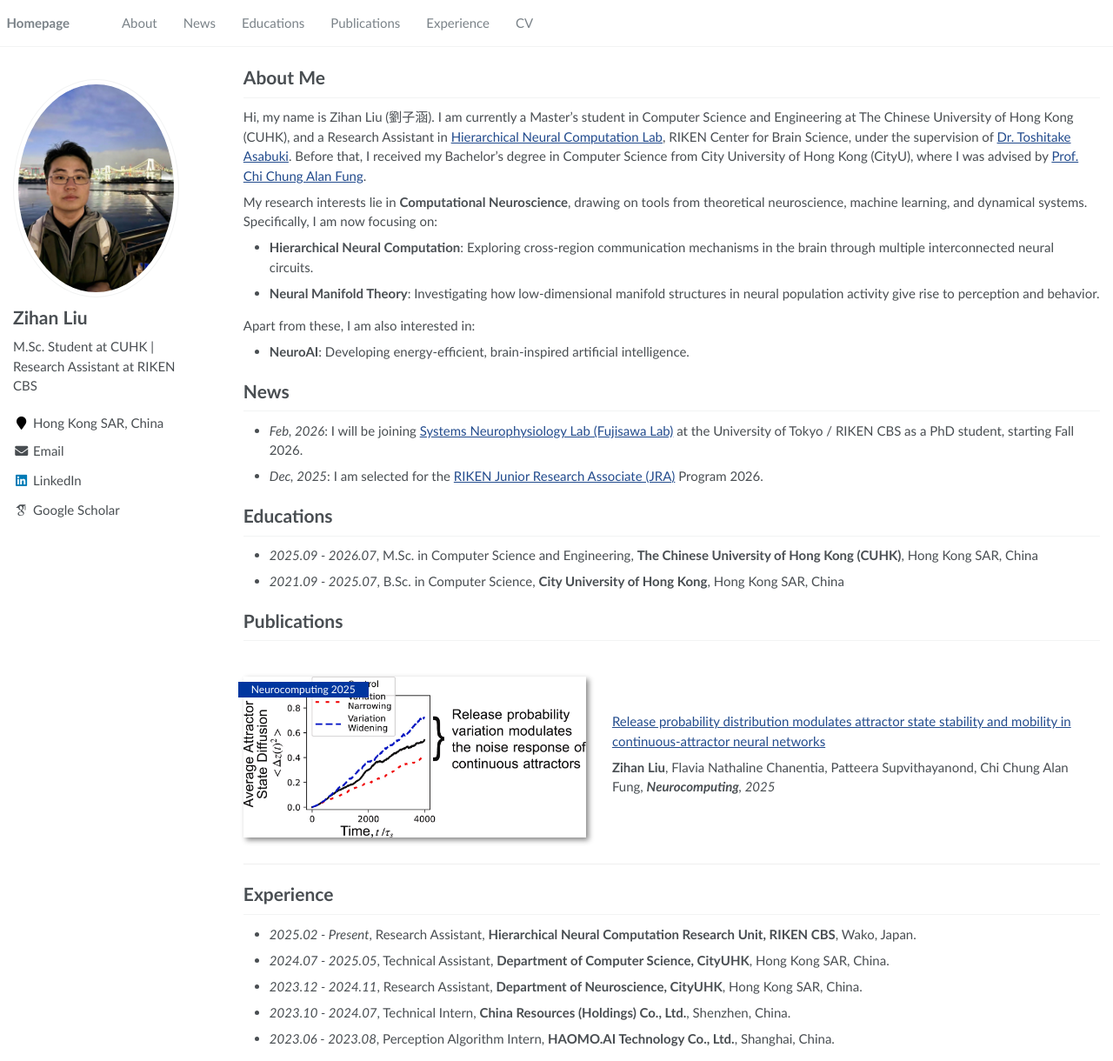
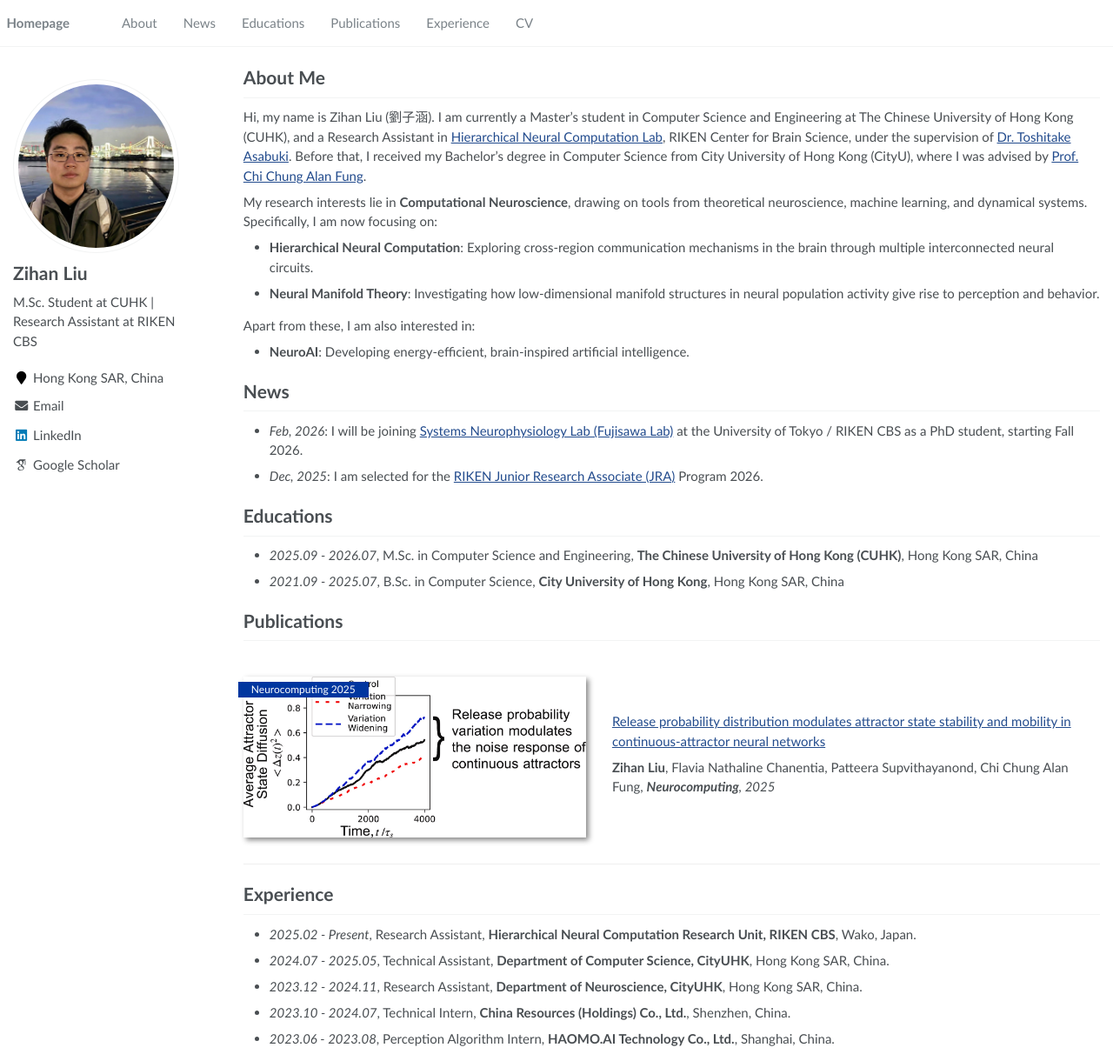
Before and after one commit to zihanliu987/zihanliu987.github.io, a Jekyll site: the page built from _pages/about.md, in a window 1280 px wide and 1220 px high. Shown: the whole window at 87% size. Built offline with Jekyll 4.4.1, drawn with Linux system fonts in a browser that asks for light colours; some web fonts are replaced.

Commit message:
Fix profile photo to perfect circle with object-fit cover
Co-authored-by: Cursor <cursoragent@cursor.com>

```diff
--- a/_sass/_sidebar.scss
+++ b/_sass/_sidebar.scss
@@ -92,8 +92,9 @@
   }
 
   img {
-    max-width: 250px;
-    min-width: 75px;
+    width: 200px;
+    height: 200px;
+    object-fit: cover;
     border-radius: 50%;
 
     @include breakpoint($large) {
```
